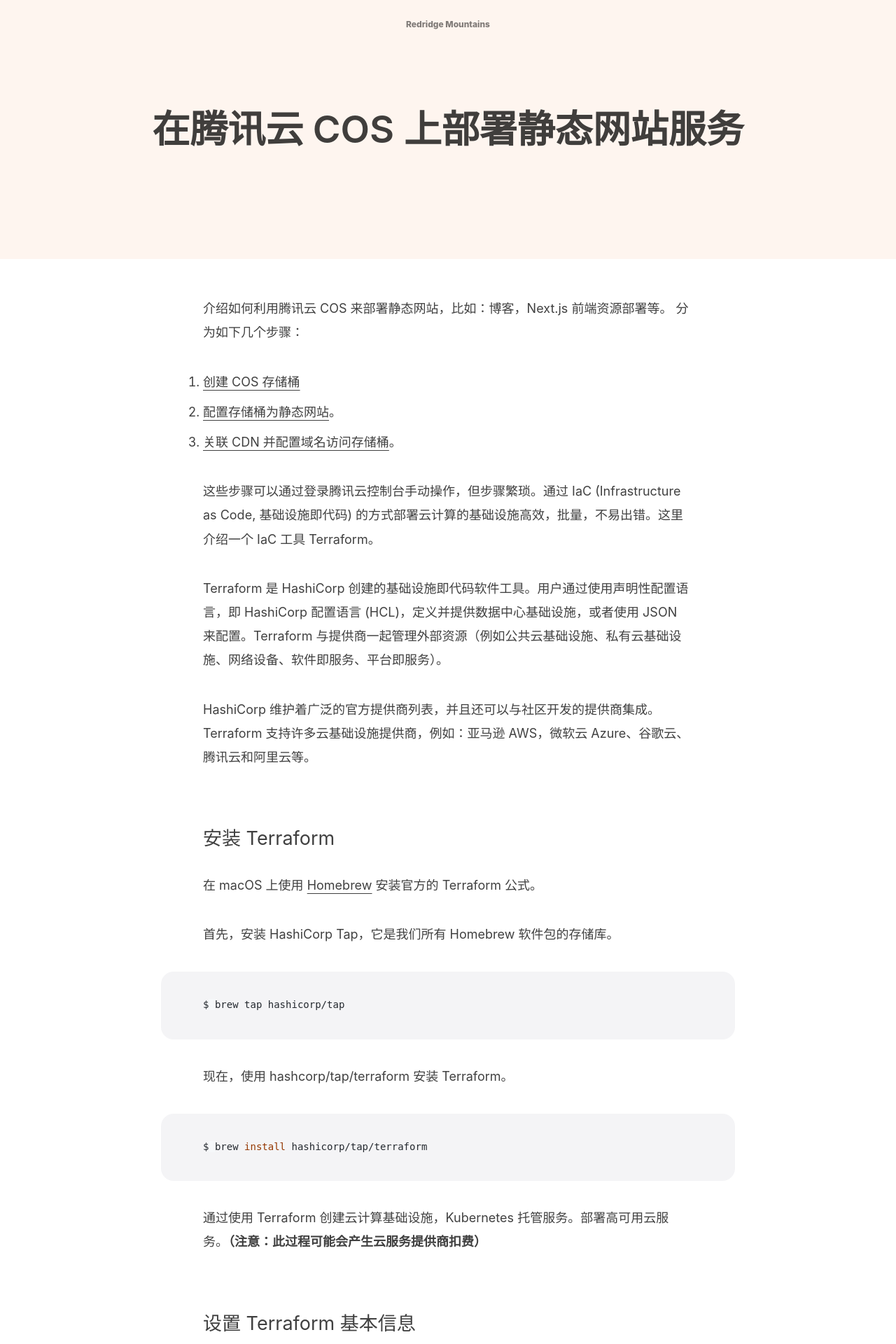
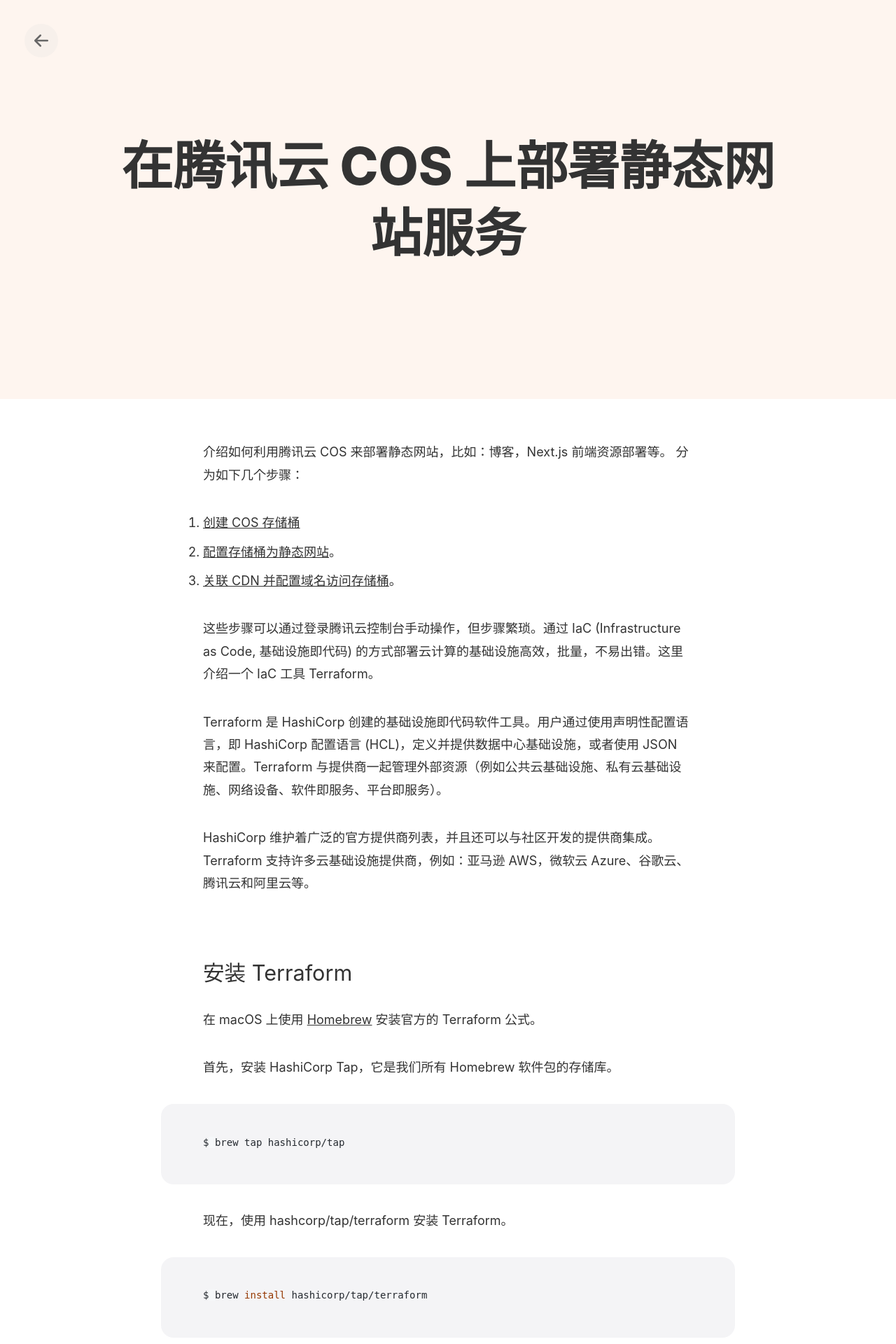
Before and after one commit to nighon/nighon.github.io, a Jekyll site: the page built from _posts/2020-05-05-terraform-deploy-static-to-cos.md, in a window 1280 px wide. Shown: the top 1920 px of the page at 70% size. Built offline with Jekyll 4.4.1, drawn with Linux system fonts in a browser that asks for light colours.

Commit message:
Update styles

```diff
--- a/_includes/header.html
+++ b/_includes/header.html
@@ -1,5 +1,13 @@
-<header>
-  <h5>
-    <a href="/">{{ site.title }}</a>
-  </h5>
+<header class="site-header-post">
+  {% if page.url != "/" %}
+    <button aria-checked="false" data-testid="add-button" class="menu button-clear" aria-label="收藏至音乐库" data-encore-id="buttonTertiary">
+      <a href="/">
+        <span aria-hidden="true" class="IconWrapper__Wrapper-sc-16usrgb-0 hYdsxw">
+          <svg xmlns="http://www.w3.org/2000/svg" width="16" height="16" fill="currentColor" class="bi bi-arrow-left-short" viewBox="0 0 16 16">
+            <path fill-rule="evenodd" d="M12 8a.5.5 0 0 1-.5.5H5.707l2.147 2.146a.5.5 0 0 1-.708.708l-3-3a.5.5 0 0 1 0-.708l3-3a.5.5 0 1 1 .708.708L5.707 7.5H11.5a.5.5 0 0 1 .5.5"/>
+          </svg>
+        </span>
+      </a>
+    </button>
+  {% endif %}
 </header>
--- a/_layouts/post.html
+++ b/_layouts/post.html
@@ -4,11 +4,11 @@
 
 {% include header.html %}
 
-<div class="post">
-  <div class="post-head" style="background-color: {% if page.bgcolor %}{{ page.bgcolor }}{% else %}{{ site.bgcolor }}{% endif %}">
-    <h1>{{ page.title }}</h1>
+<div class="single-post">
+  <div class="single-post-head" style="background-color: {% if page.bgcolor %}{{ page.bgcolor }}{% else %}{{ site.bgcolor }}{% endif %}">
+    <h1 class="post-header">{{ page.title }}</h1>
   </div>
-  <article>
+  <article class="article-single">
     {{ content }}
   </article>
 </div>
--- a/_sass/_header.scss
+++ b/_sass/_header.scss
@@ -1,30 +1,32 @@
-header {
+.menu {
   position: absolute;
-  top: 0;
-  left: 0;
-  right: 0;
-  text-align: center;
+  top: 2.7vmin;
+  left: 2.8vmin;
+  z-index: 2024;
+  outline: none;
+  -webkit-tap-highlight-color: transparent;
+  width: 43px;
+  padding: 10px;
+  cursor: pointer;
+}
 
-  h5 {
-    padding-top: 2vmin;
-    font-size: 12px;
-    font-weight: 800;
-    // text-align: center;
-    // text-transform: uppercase;
-    // letter-spacing: 0.1em;
-    margin: 0;
-  }
+.button-clear {
+  border: none;
+  background-color: transparent;
+}
 
-  a {
-    text-decoration: none;
-    color: rgba(var(--black), 0.5);
+.bi-arrow-left-short {
+  fill: currentColor;
+  width: 40px;
+  height: 40px;
+  padding: 4px;
+  border-radius: 50%;
+  color: #666;
+  background-color: rgba(220, 220, 220, 0.2);
 
-    &:active {
-      color: inherit;
-    }
-
-    &:hover {
-      color: rgba(var(--black), 0.75)
-    }
+  &:hover {
+    transform: scale(1.04);
+    color: #333;
+    background-color: rgba(220, 220, 220, 0.4);
   }
 }
--- a/_sass/_post.scss
+++ b/_sass/_post.scss
@@ -1,71 +1,122 @@
-.post {
-  color: rgba(0, 0, 0, 0.75)
+.site-header-post {
+  position: absolute;
+  width: 100%;
 }
 
-.post-head {
-  padding: calc(15px + 15vmin) var(--gutter-x);
+.single-post {
+  clear: both;
+  position: relative;
+  color: #333;
+  font-size: 18px;
+  line-height: 1.8em;
+  overflow: hidden;
+}
+
+.single-post-head {
+  text-align: center;
+  padding: 21vh 20px 21vh;
+  position: relative;
+}
+
+.post-header {
+  position: relative;
+  font-size: 74px;
+  font-weight: 800;
+  line-height: 1.3em;
+  max-width: 980px;
   margin-left: auto;
   margin-right: auto;
-  text-align: center;
-  background-color: #f8f8f0;
-
-  h1 {
-    max-width: 1200px;
-    margin: 0 auto;
-    font-size: calc(16px + 3vw);
-    font-weight: 600;
-    line-height: 1.3em;
-  }
 }
 
-@media (min-width: 1200px) {
-  .post-head h1 {
-    font-size: 3em;
+@media (max-width: 1200px) {
+  .post-header {
+    font-size: calc(12px + 5vw);
   }
 }
 
 article {
-  font-size: var(--post-font-size);
-  line-height: 1.9em;
-  overflow-wrap: break-word;
-
   > h1,
   > h2,
   > h3 {
     position: relative;
-    max-width: var(--post-max-width);
-    padding: 0 var(--gutter-x);
-    margin: 3em auto 1.2em;
-    font-size: 1.5em;
+    margin: 3em auto 1em;
+    font-size: 1.7em;
+    line-height: 1.3em;
     font-weight: 400;
-    line-height: 1.3em;
+    max-width: 700px;
+    padding-left: 20px;
+    padding-right: 20px;
     scroll-margin-top: 1em;
-
-    &:first-child {
-      margin-top: 0;
-    }
+    text-wrap: balance;
   }
 
   > p {
-    max-width: var(--post-max-width);
-    padding: 0 var(--gutter-x);
     margin: 0 auto 2em;
-
-    &:first-child {
-      margin-top: calc(2em + 2vh);
-    }
+    max-width: 700px;
+    padding-left: 20px;
+    padding-right: 20px;
   }
 
   > ul,
   > ol {
-    max-width: var(--post-max-width);
-    padding: 0 var(--gutter-x);
     margin: 0 auto 2em;
+    max-width: 700px;
+    padding-left: 20px;
+    padding-right: 20px;
+  }
 
   li {
-      margin-bottom: 0.5em;
+    margin: 0.5em 0;
+  }
+
+  blockquote {
+    margin: 0 auto 2em;
+    max-width: 700px;
+    padding-left: 4em;
+    padding-right: 4em;
+    padding-top: 4em;
+    box-sizing: border-box;
+
+    > p {
+      font-weight: 400;
+      font-size: 22px;
+      line-height: 1.6em;
+      font-style: italic;
+
+      &:first-child {
+        position: relative;
+
+        &:before {
+          position: absolute;
+          content: "“";
+          font-size: 100px;
+          font-weight: 400;
+          font-style: normal;
+          display: block;
+          top: -0.18em;
+          left: 0;
+          height: 56px;
+          width: 56px;
+          background-size: contain;
+          background-repeat: no-repeat;
         }
       }
+    }
+  }
+
+  p img {
+    width: 900px;
+    max-width: 100vw;
+    margin-top: 1em;
+    margin-bottom: 1em;
+    margin-left: -100px;
+    vertical-align: bottom;
+    height: auto;
+  }
+}
+
+.article-single {
+  margin-top: 60px;
 }
 
 p img {
@@ -85,17 +136,33 @@
   margin-right: auto;
 }
 
-@media (max-width: 940px) {
-  article {
-    > p img {
+@media (max-width: 900px) {
+  .article p img {
     margin-left: -20px;
     max-width: calc(100% + 40px);
   }
 
-    > ol,
-    > ul {
+  .article > ol,
+  .article > ul {
     list-style-position: inside;
   }
+
+  .article > video {
+    max-width: 100%;
+    width: 100%;
+    margin-left: 0;
+    margin-right: 0;
+    padding-left: 0;
+    padding-right: 0;
+  }
+
+  .article blockquote {
+    padding-right: 2em;
+    padding-left: 2em;
+  }
+
+  .article blockquote > p {
+    font-size: 19px;
   }
 }
 
--- a/_sass/_post_code.scss
+++ b/_sass/_post_code.scss
@@ -1,93 +1,38 @@
 div.highlight {
-  max-width: calc(var(--post-max-width) + 80px);
-  margin: 0 auto 2em;
-  padding: 2em 0;
-  border-radius: 1em;
+  background-color: #f4f4f6;
+  border-radius: var(--rounded);
+  padding: 2.4em 1em 2.6em;
+  width: 100%;
+  max-width: 820px;
+  overflow-x: auto;
+  margin-right: auto;
+  margin-bottom: 2em;
+  margin-left: auto;
   line-height: 1.3em;
-  background-color: #f4f4f6;
-  color: rgb(var(--darkgray));
-  overflow: auto;
+  box-sizing: border-box;
+  position: relative;
+  font-family: var(--mono-font);
 
-  > pre {
-    max-width: var(--post-max-width);
-    padding: 0 var(--gutter-x);
+  > pre.highlight {
+    max-width: 700px;
+    font-size: 14px;
     margin: 0 auto;
-    font-size: 14px;
     background-color: inherit;
-  }
-
-  .c,
-  .c1 {
-    color: gray;
   }
 }
 
 code {
-  font-family: 'SF Mono', SFMono-Regular, ui-monospace, 'DejaVu Sans Mono', Menlo, Consolas, monospace;;
+  font-family: var(--mono-font);
 }
 
-div.language-shell .nv {
+div.language-console .gp {
   -webkit-user-select: none;
   user-select: none;
 }
 
-code.highlighter-rouge {
-  font-size: 14px;
-  padding: 0.3em 0.5em;
-  border-radius: 7px;
-  background-color: #eee;
-}
-
-@media (max-width: 1000px) {
-  div.highlight {
-    max-width: var(--post-max-width);;
-  }
-}
-
 @media (max-width: 780px) {
   div.highlight {
-    max-width: 100%;
+    position: unset;
     border-radius: 0;
   }
 }
-
-// .language-shell div.highlight::before {
-//   content: "Shell"
-// }
-
-// .language-css div.highlight::before {
-//   content: "CSS"
-// }
-
-// .language-html div.highlight::before {
-//   content: "HTML"
-// }
-
-// .language-javascript div.highlight::before {
-//   content: "JavaScript"
-// }
-
-// div.highlight {
-//   position: relative;
-// }
-
-// div.highlight::before {
-//   z-index: 100;
-//   position: absolute;
-//   content: "";
-//   top: 10px;
-//   right: 10px;
-//   font-size: 13px;
-//   font-weight: 400;
-//   background-color: #ccc;
-//   padding: 4px 10px;
-//   border-radius: 9px;
-//   letter-spacing: 0.04em;
-//   color: #fff;
-//   opacity: 0;
-//   transition: opacity 0.2s ease-out;
-// }
-
-// div.highlight:hover::before {
-//   opacity: 1;
-// }
--- a/_sass/main.scss
+++ b/_sass/main.scss
@@ -1,18 +1,19 @@
 :root {
   --black: 0, 0, 0;
-  --darkgray: 50, 50, 50;
-  --lightgray: 200, 200, 200;
   --teal-color: 0, 128, 128;
   --gutter-x: 20px;
   --post-max-width: 740px;
   --post-font-size: 18px;
+  --rounded: 18px;
+  --mono-font: "SF Mono", SFMono-Regular, ui-monospace, "DejaVu Sans Mono",
+    Menlo, Consolas, monospace;
 }
 
-*,
-*::before,
-*::after {
-  box-sizing: border-box;
-}
+// *,
+// *::before,
+// *::after {
+//   box-sizing: border-box;
+// }
 
 html,
 div,
@@ -51,7 +52,9 @@
 }
 
 body {
-  font-family: -apple-system, BlinkMacSystemFont, "Segoe UI", Roboto, "Helvetica Neue", Arial, "Noto Sans", "Liberation Sans", sans-serif, "Apple Color Emoji", "Segoe UI Emoji", "Segoe UI Symbol", "Noto Color Emoji";
+  font-family: -apple-system, BlinkMacSystemFont, "Segoe UI", Roboto,
+    "Helvetica Neue", Arial, "Noto Sans", "Liberation Sans", sans-serif,
+    "Apple Color Emoji", "Segoe UI Emoji", "Segoe UI Symbol", "Noto Color Emoji";
   font-size: 18px;
   line-height: 1.9em;
   background-color: #fff;
@@ -72,10 +75,6 @@
 
   a {
     text-decoration: none;
-
-    // &:hover {
-    //   color: #eb6534;
-    // }
   }
 
   div {
@@ -90,11 +89,8 @@
 
 a {
   color: inherit;
-  text-decoration: underline;
-  text-underline-offset: 0.3em;
 
-  &
-  :active,
+  & :active,
   :visited {
     color: inherit;
   }
@@ -124,6 +120,15 @@
   }
 }
 
+h1 {
+  font-style: normal;
+  font-size: 45px;
+  font-weight: normal;
+  vertical-align: baseline;
+  margin: 0;
+  padding: 0;
+}
+
 .not-found {
   flex: 1;
   display: flex;
```
Lines whose indentation alone changed are shown as unchanged.
